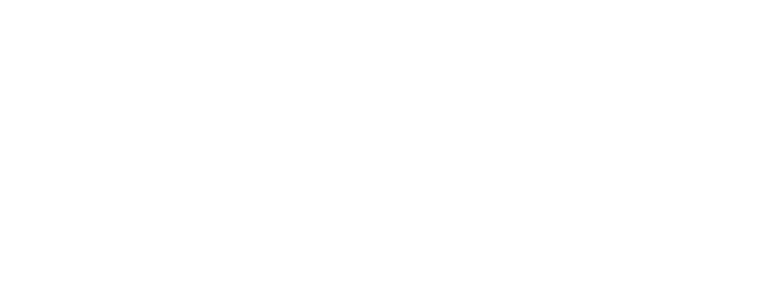
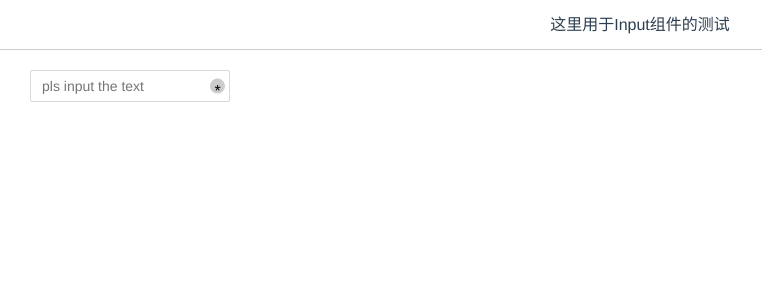
Before and after one commit to Until-You-Possible/createFrameVue3, a Vue app in the folder framework/: page /input in a window 1280 px wide. Before the commit this address had no page. Shown: the top 300 px of the page, without its empty margins (0-762 px from the left). Built offline with nearby package versions, Linux system fonts and the light colour scheme.

Commit message:
增加input的基本逻辑和对定义类型的公共函数

```diff
--- a/framework/package.json
+++ b/framework/package.json
@@ -9,9 +9,12 @@
     "lint": "vue-cli-service lint"
   },
   "dependencies": {
+    "@ant-design/icons": "^4.6.4",
+    "@ant-design/icons-vue": "^6.0.1",
     "core-js": "^3.6.5",
     "vue": "^3.0.0",
     "vue-router": "^4.0.0-0",
+    "vue-types": "^4.1.0",
     "vuex": "^4.0.0-0"
   },
   "devDependencies": {
--- a/framework/src/components/Checkbox/index.vue
+++ b/framework/src/components/Checkbox/index.vue
@@ -3,9 +3,9 @@
   <div class="index-container">
     <div class="tips">这里用于checkbox组件的测试</div>
     <div>
-<!--      <Checkbox :checkboxObject="checkboxObject1">选中禁用</Checkbox>-->
+      <Checkbox :checkboxObject="checkboxObject1">选中禁用</Checkbox>
       <Checkbox :checkboxObject="checkboxObject2">选中按钮</Checkbox>
-<!--      <Checkbox :checkboxObject="checkboxObject3">禁用未选</Checkbox>-->
+      <Checkbox :checkboxObject="checkboxObject3">禁用未选</Checkbox>
       <Checkbox :checkboxObject="checkboxObject4" @handleCheckboxEvent="handleCheckboxEvent">普通按钮</Checkbox>
     </div>
   </div>
--- /dev/null
+++ b/framework/src/components/Input/commonInput.vue
@@ -0,0 +1,83 @@
+<template>
+  <div class="g-input-wrapper">
+    <input
+      :placeholder="inputData.placeholder"
+      :type="inputData.type"
+      :value="inputData.defaultValue"
+      :disabled="inputData.disabled"
+      :class="classesString"
+      :max="inputData.maxlength"
+      @input="triggerInput"
+      type="text">
+    <span class="allow-clear">*</span>
+  </div>
+</template>
+
+<script lang="ts">
+
+import { defineComponent, PropType, onMounted, ref} from "vue";
+import {
+  HomeOutlined,
+  SettingFilled,
+  SmileOutlined,
+  SyncOutlined,
+  LoadingOutlined,
+} from '@ant-design/icons-vue';
+import PropTypes from "@/util/vueTypes";
+import classes from "@/util/classes";
+
+export interface InputProps {
+  defaultValue: PropTypes.string,
+  type: PropTypes.string,
+  placeholder: PropTypes.string,
+  disabled: PropTypes.looseBool,
+  readonly: PropTypes.looseBool,
+  maxlength: PropTypes.number,
+  onPressEnter: PropTypes.func,
+  onKeydown: PropTypes.func,
+  onKeyup: PropTypes.func,
+  onFocus: PropTypes.func,
+  onBlur: PropTypes.func,
+  onChange: PropTypes.func,
+  onInput: PropTypes.func,
+  autofocus: PropTypes.looseBool,
+  allowClear: PropTypes.looseBool
+}
+
+
+export default defineComponent({
+  name:  "testCommonInput",
+  props: {
+    inputData: {
+      type: Object as PropType<InputProps>
+    }
+  },
+  setup (props, context) {
+    console.log("context", context.slots);
+    console.log("context", context.attrs);
+    let { inputData } = props;
+    let classesString = ref<String>("")
+    const handleClasses = () => {
+      return classes({
+        ['g-input']: true,
+        ['g-input-width']: inputData.width,
+        ['g-input-disabled']: inputData.disabled
+      })
+    }
+    onMounted(() => {
+      classesString.value = handleClasses();
+    });
+    return {
+      classesString
+    }
+
+  }
+})
+
+</script>
+
+<style lang="scss" scoped>
+
+@import "./input.scss";
+
+</style>
--- /dev/null
+++ b/framework/src/components/Input/index.vue
@@ -0,0 +1,52 @@
+
+<template>
+  <div class="index-container">
+    <div class="tips">这里用于Input组件的测试</div>
+    <div class="input-component-wrapper">
+      <commonInput
+
+        :input-data="InputData">
+      </commonInput>
+    </div>
+  </div>
+</template>
+
+<script lang="tsx">
+import { defineComponent, reactive, ref, toRefs } from "vue";
+import commonInput from "@/components/Input/commonInput.vue";
+import InputProps from "./commonInput";
+
+
+export default defineComponent({
+  name: "InputTest",
+  components: {
+    commonInput
+  },
+  setup () {
+    const InputData = reactive<InputProps>({
+      defaultValue: "",
+      placeholder: "pls input the text",
+      type: "text",
+      disabled: false
+    });
+    return {
+      InputData
+    }
+  }
+})
+
+</script>
+
+<style lang="scss" scoped>
+
+.index-container {
+  .tips {
+    margin-bottom: 20px;
+  }
+  .input-component-wrapper {
+    padding-left: 30px;
+    padding-right: 30px;
+  }
+}
+
+</style>
--- /dev/null
+++ b/framework/src/components/Input/input.scss
@@ -0,0 +1,50 @@
+.g-input-wrapper {
+  width: 200px;
+  position: relative;
+}
+
+.g-input {
+  box-sizing: border-box;
+  margin: 0;
+  font-variant: tabular-nums;
+  list-style: none;
+  position: relative;
+  display: inline-block;
+  width: 100%;
+  padding: 4px 11px;
+  color: rgba(0,0,0,.85);
+  font-size: 14px;
+  line-height: 1.5715;
+  background-color: #fff;
+  background-image: none;
+  border: 1px solid #d9d9d9;
+  border-radius: 2px;
+  transition: all .3s;
+  outline: #0d6efd;
+  &:focus {
+  border: 1px solid #17a2b8;
+}
+}
+
+.g-input-width {
+  width: 240px;
+}
+
+.g-input-disabled {
+  cursor: not-allowed !important;
+  background: #cccccc;
+  font-size: 14px;
+}
+.allow-clear {
+  display: block;
+  width: 15px;
+  height: 15px;
+  border-radius: 50px;
+  background: #cccccc;
+  color: #000;
+  position: absolute;
+  top: 50%;
+  right: 5px;
+  cursor: pointer;
+  transform: translateY(-50%);
+}
--- a/framework/src/router/index.ts
+++ b/framework/src/router/index.ts
@@ -2,6 +2,7 @@
 import Home from '../views/Home.vue';
 import Button from '../components/Button/index.vue';
 import Checkbox from '../components/Checkbox/index.vue';
+import Input from '../components/Input/index.vue';
 
 const routes: Array<RouteRecordRaw> = [
   {
@@ -18,6 +19,11 @@
     path: '/checkbox',
     name: 'checkbox',
     component: Checkbox
+  },
+  {
+    path: '/input',
+    name: 'Input',
+    component: Input
   }
 ]
 const router = createRouter({
--- a/framework/src/styles/_variables.scss
+++ b/framework/src/styles/_variables.scss
@@ -245,20 +245,20 @@
 $input-disabled-border-color:           null !default;
 
 $input-color:                           $gray-700 !default;
-$input-border-color:                    $gray-400 !default;
+//$input-border-color:                    $gray-400 !default;
 $input-border-width:                    $border-width !default;
-$input-box-shadow:                      $box-shadow-inset !default;
+//$input-box-shadow:                      $box-shadow-inset !default;
 
 $input-border-radius:                   $border-radius !default;
 $input-border-radius-lg:                $border-radius-lg !default;
 $input-border-radius-sm:                $border-radius-sm !default;
 
 $input-focus-bg:                        $input-bg !default;
-$input-focus-border-color:              lighten($primary, 25%) !default;
+//$input-focus-border-color:              lighten($primary, 25%) !default;
 $input-focus-width:                     .2rem !default;
 $input-focus-color:                     $input-color !default;
-$input-focus-shadow-color:              rgba($primary, .25) !default;
-$input-focus-box-shadow:                0 0 0 $input-focus-width $input-focus-shadow-color !default;
+//$input-focus-shadow-color:              rgba($primary, .25) !default;
+//$input-focus-box-shadow:                0 0 0 $input-focus-width $input-focus-shadow-color !default;
 
 $input-placeholder-color:               $gray-600 !default;
 $input-plaintext-color:                 $body-color !default;
@@ -270,7 +270,7 @@
 
 $input-group-addon-color:               $input-color !default;
 $input-group-addon-bg:                  $gray-200 !default;
-$input-group-addon-border-color:        $input-border-color !default;
+//$input-group-addon-border-color:        $input-border-color !default;
 
 // Progress bars
 
--- /dev/null
+++ b/framework/src/util/vueTypes.ts
@@ -0,0 +1,48 @@
+
+
+// 关于 vueType的文档
+// https://dwightjack.github.io/vue-types/guide/validators.html#createtypes
+// https://dwightjack.github.io/vue-types/advanced/custom-instance.html#introducing-createtypes
+import type { CSSProperties, VNodeChild } from "vue";
+import type { VueTypeValidableDef, VueTypesInterface } from "vue-types";
+import { createTypes } from "vue-types";
+import type { VueNode } from './type';
+const PropTypes = createTypes({
+  func: undefined,
+  bool: undefined,
+  string: undefined,
+  number: undefined,
+  array: undefined,
+  object: undefined,
+  integer: undefined,
+});
+
+PropTypes.extend([
+  {
+    name: 'looseBool',
+    getter: true,
+    type: Boolean,
+    default: undefined,
+  },
+  {
+    name: 'style',
+    getter: true,
+    type: [String, Object],
+    default: undefined,
+  },
+  {
+    name: 'VNodeChild',
+    getter: true
+  },
+]);
+
+export function withUndefined<T extends { default?: any }>(type: T): T {
+  type.default = undefined;
+  return type;
+}
+
+export default PropTypes as VueTypesInterface & {
+  readonly looseBool: VueTypeValidableDef<boolean>;
+  readonly style: VueTypeValidableDef<CSSProperties>;
+  readonly VNodeChild: VueTypeValidableDef<VueNode>;
+};
```
Also changed, not shown: framework/src/util/type.ts (added, +42 -0 lines), framework/src/components/Input/searchInput.vue (added), 1 other file (tests, documents, lock files or other folders).
